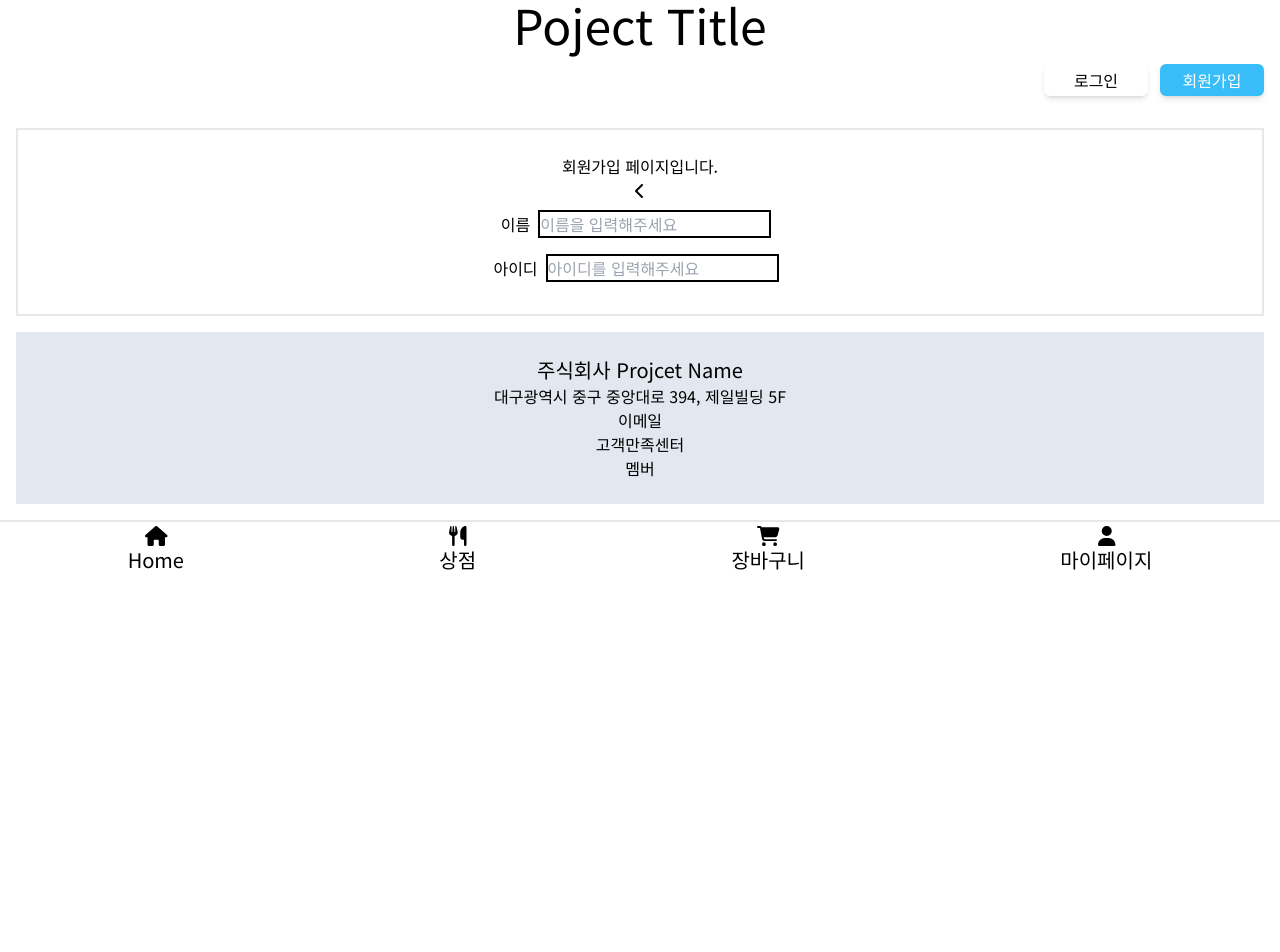
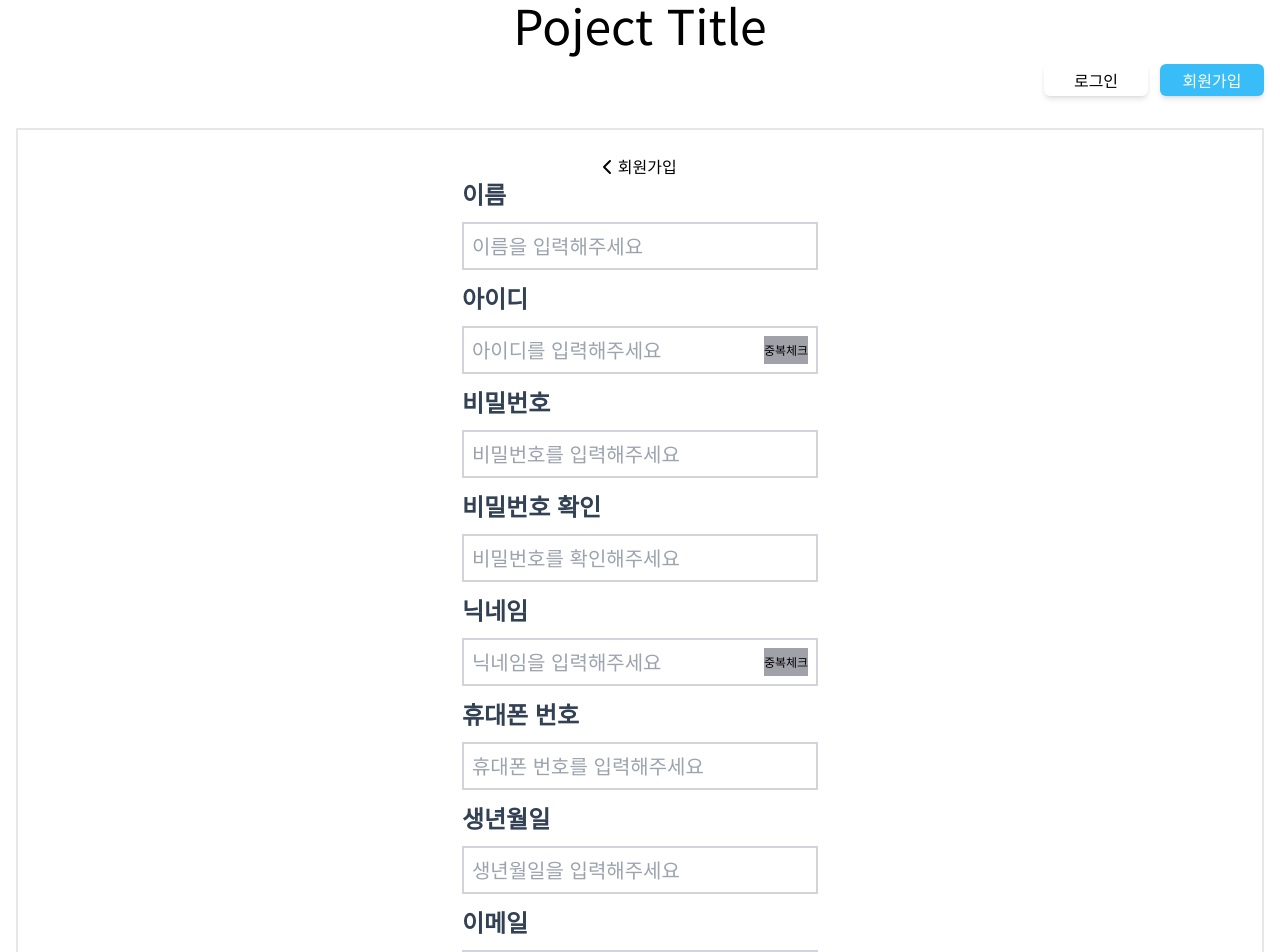
Before and after one commit to Banjae/BaedalUniv, a React (Create React App) app: page /Signup in a window 1280 px wide. Shown: the top 952 px of the page. Before the commit the page ends 800 px from the top, so only its background shows below. Built offline with nearby package versions, Linux system fonts and the light colour scheme.

Commit message:
로그인, 회원가입  페이지 기본 레이아웃 완료

```diff
--- a/src/pages/About.js
+++ b/src/pages/About.js
@@ -38,7 +38,7 @@ const Name = tw.div`
 
 const About = () => {
   useEffect(() => {
-    AOS.init({ once: true });
+    AOS.init();
   });
 
   const navigate = useNavigate();
--- a/src/pages/Login.js
+++ b/src/pages/Login.js
@@ -1,51 +1,102 @@
 // Login page
-import React from "react";
+import React, {useState} from "react";
 import { Link, useNavigate } from "react-router-dom";
 // FontAwesome Icon 적용
 import { FontAwesomeIcon } from "@fortawesome/react-fontawesome";
 import { faChevronLeft } from "@fortawesome/free-solid-svg-icons";
+import { faChalkboardUser } from "@fortawesome/free-solid-svg-icons";
+
+
 // tailwind-styled-component
 import tw from "tailwind-styled-components";
 
+const Title = tw.div`
+flex
+justify-start
+ml-3
+font-semibold
+text-2xl
+text-slate-700
+`;
+
 const InputBt = tw.input`
-  border-black
+flex
+justify-start
+m-3
+p-2
 border-2
-  focus:border-4
-  m-2
+border-gray-300
+h-12
+font-medium
+text-xl
 `;
 
 const LoginBt = tw.button`
-  bg-indigo-400
-  text-slate-200
-  w-3/6
+bg-zinc-400
+text-base
+font-normal
+mt-20
+mb-20
 `;
 
 const SignupBt = tw.button`
   hover:underline
   hover:font-semibold
+  font-semibold
+  pl-2
+  pr-2
 `;
 
+
 const Login = () => {
+  const [id, setId] = useState("");
+  const [pw, setPw] = useState("");
+
+  // 로그인 처리
+  const signInFunc =(event) =>{
+    if (!id) {
+      return alert("아이디를 입력하세요.");
+    }
+    if (!pw) {
+      return alert("비밀번호를 입력하세요.");
+    }
+  }
+
+
+
   const navigate = useNavigate();
 
   return (
     <>
-      <div>로그인</div>
+      <div>
         <button onClick={() => navigate(-1)}>
           <FontAwesomeIcon icon={faChevronLeft} />
         </button>
-      <div className="flex flex-col">
+        로그인
+      </div>
+
+      <div className="flex flex-col items-center">
         <div>
-          아이디
-          <InputBt type="text" placeholder="아이디를 입력해주세요" />
+          <Title>아이디</Title>
+          <InputBt type="text"
+          placeholder="아이디를 입력해주세요" />
         </div>
+
         <div>
-          비밀번호
-          <InputBt type="password" placeholder="비밀번호를 입력해주세요" />
+          <Title>비밀번호</Title>
+          <InputBt type="password"
+          placeholder="비밀번호를 입력해주세요" />
         </div>
+      </div>
+
+
       <div>
-          <LoginBt>로그인</LoginBt>
+      <FontAwesomeIcon icon={faChalkboardUser} />
+        <LoginBt onClick={(e)=>signInFunc(e)}>
+          로그인
+        </LoginBt>
       </div>
+
       <div>
         다양한 혜택을 위해
         <SignupBt>
@@ -53,7 +104,6 @@ const Login = () => {
         </SignupBt>
         하기!
       </div>
-      </div>
     </>
   );
 };
--- a/src/pages/SIgnup.js
+++ b/src/pages/SIgnup.js
@@ -1,5 +1,6 @@
 // Signup page
 import React from "react";
+import { useState } from "react";
 import { useNavigate } from "react-router-dom";
 // FontAwesome Icon 적용
 import { FontAwesomeIcon } from "@fortawesome/react-fontawesome";
@@ -7,29 +8,261 @@ import { faChevronLeft } from "@fortawesome/free-solid-svg-icons";
 // tailwind-styled-component
 import tw from "tailwind-styled-components";
 
-const InputBt = tw.input`
-  border-black
+const Title = tw.div`
+flex
+justify-start
+ml-3
+font-semibold
+text-2xl
+text-slate-700
+`;
+
+const Bt = tw.div`
+  flex
+  justify-start
+  m-3
+  p-2
   border-2
-  focus:border-4
-  m-2
+  border-gray-300
+  h-12
+  font-medium
+  text-xl
 `;
+
+const Check = tw.button`
+font-medium
+text-xs
+bg-zinc-400
+`;
+
+const Join = tw.button`
+w-full
+bg-zinc-400
+text-base
+font-normal
+`
 
 const SIgnup = () => {
   const navigate = useNavigate();
+
+  const [name, setName] = useState("");
+  const [id, setId] = useState("");
+  const [pw, setPw] = useState("");
+  const [pwCheck, setPwCheck] = useState("");
+  const [nickName, setNickName] = useState("");
+  const [phoneNum, setPhoneNum] = useState("");
+  const [birth, setBirth] = useState("");
+  const [email, setEmail] = useState("");
+
+  const registFunc = (e) => {
+    e.preventDefault();
+    //  1. 빈문자열 일때, 경고창 띄우기
+    if (!name) {
+      return alert("이름을 입력하세요");
+    }
+    if (!id) {
+      return alert("아이디를 입력하세요");
+    }
+    if (!pw) {
+      return alert("비밀번호를 입력하세요");
+    }
+    if (!pwCheck) {
+      return alert(" 비밀번호 확인을 입력하세요");
+    }
+    // 비밀번호가 같은지 비교처리
+    if (pw !== pwCheck) {
+      return alert("비밀번호는 같아야 합니다.");
+    }
+    if (!nickName) {
+      return alert(" 닉네임을 입력하세요");
+    }
+    if (!phoneNum) {
+      return alert(" 휴대번호를 입력하세요");
+    }
+    if (!birth) {
+      return alert(" 생년월일을 입력하세요");
+    }
+    if (!email) {
+      return alert(" 이메일을 입력하세요");
+    }
+  };
+
+//    // 3. 아이디, 닉네임, 이메일 검사요청
+//    if (!idCheck) {
+//     return alert("아이디 중복검사를 해주세요.");
+//   }
+//   if (!nickNameCheck) {
+//     return alert("닉네임 중복검사를 해주세요.");
+//   }
+//   if (!emailCheck) {
+//     return alert("이메일 중복검사를 해주세요.");
+//   }
+
+
+
+// // 2. 아이디,닉네임, 이메일 중복 검사
+// const [idCheck, setIdCheck] = useState(false);
+// const [nickNameCheck, setNickNameCheck] = useState(false);
+// const [emailCheck, setEmailCheck] = useState(false);
+
+
+//   const idCheckFn = (e) => {
+//     e.preventDefault();
+//     // 아이디가 입력되었는지 체크
+//     if (!id) {
+//       return alert("아이디를 입력해주세요");
+//     }
+
+//   }
+//   const nickNameCheckFn = (e) => {
+//     e.preventDefault();
+//     // 닉네임이 입력되었는지 체크
+//     if (!nickName) {
+//       return alert("닉네임을 입력해주세요");
+//     }
+//   }
+//   const emailCheckFn = (e) => {
+//     e.preventDefault();
+//     // 닉네임이 입력되었는지 체크
+//     if (!email) {
+//       return alert("이메일을 입력해주세요");
+//     }
+//   }
+
+
+
   return (
     <>
-      <div>회원가입 페이지입니다.</div>
-      <button onClick={() => navigate(-1)}>
-        <FontAwesomeIcon icon={faChevronLeft} />
-      </button>
       <div>
-        이름
-        <InputBt type="text" placeholder="이름을 입력해주세요" />
+        <button onClick={() => navigate(-1)}>
+          <FontAwesomeIcon icon={faChevronLeft} />
+        </button>{" "}
+        회원가입
       </div>
-      <div>
-        아이디
-        <InputBt type="text" placeholder="아이디를 입력해주세요" />
+
+      <div className="flex flex-col items-center">
+        <div>
+          <Title>이름</Title>
+          <Bt>
+            <input
+              type="text"
+              placeholder="이름을 입력해주세요"
+              required
+              value={name}
+              onChange={(e) => setName(e.target.value)}
+            />
+          </Bt>
+
+          <Title>아이디</Title>
+          <Bt>
+            <input
+              type="text"
+              placeholder="아이디를 입력해주세요"
+              required
+              value={id}
+              onChange={(e) => setId(e.target.value)}
+              minLength={3}
+            />
+            <Check >중복체크</Check>
+          </Bt>
+
+          <Title>비밀번호</Title>
+          <Bt>
+            <input
+              type="password"
+              required
+              value={pw}
+              maxLength={16}
+              minLength={8}
+              onChange={(e) => setPw(e.target.value)}
+              placeholder="비밀번호를 입력해주세요"
+            />
+          </Bt>
+
+          <Title>비밀번호 확인</Title>
+          <Bt>
+            <input
+              type="password"
+              required
+              value={pwCheck}
+              maxLength={16}
+              minLength={8}
+              onChange={(e) => setPwCheck(e.target.value)}
+              placeholder="비밀번호를 확인해주세요"
+            />
+          </Bt>
+
+          <Title>닉네임</Title>
+          <Bt>
+            <input
+              type="text"
+              placeholder="닉네임을 입력해주세요"
+              required
+              value={nickName}
+              onChange={(e) => setNickName(e.target.value)}
+              maxLength={10}
+              minLength={2}
+            />
+            <Check  >중복체크</Check>
+          </Bt>
+
+          <Title>휴대폰 번호</Title>
+          <Bt>
+            <input
+              type="tell"
+              required
+              value={phoneNum}
+              onChange={(e) => setPhoneNum(e.target.value)}
+              placeholder="휴대폰 번호를 입력해주세요"
+            />
+          </Bt>
+
+          <Title>생년월일</Title>
+          <Bt>
+            <input
+              type="text"
+              required
+              value={birth}
+              onChange={(e) => setBirth(e.target.value)}
+              placeholder="생년월일을 입력해주세요"
+            />
+          </Bt>
+
+          {/* 서비스 이용장소 */}
+          {/* <Title for="pet-select">Choose a pet:</Title>
+
+<select name="pets" id="pet-select">
+<option value="">--Please choose an option--</option>
+<option value="dog">Dog</option>
+<option value="cat">Cat</option>
+<option value="hamster">Hamster</option>
+<option value="parrot">Parrot</option>
+<option value="spider">Spider</option>
+<option value="goldfish">Goldfish</option>
+</select> */}
+
+          <Title>이메일</Title>
+          <Bt>
+            <input
+              type="email"
+              required
+              value={email}
+              onChange={(e) => setEmail(e.target.value)}
+              placeholder="이메일을 입력해주세요"
+            />
+            <Check  >중복체크</Check>
+          </Bt>
+
+          <Join
+            onClick={(e) => {
+              registFunc(e);
+            }}
+          >
+            가입하기
+          </Join>
+        </div>
       </div>
+
     </>
   );
 };
--- a/src/pages/mypage/Mypage.js
+++ b/src/pages/mypage/Mypage.js
@@ -5,12 +5,22 @@ import MypageList from "./MypageList";
 import MypageQuit from "./MypageQuit";
 import MypageSave from "./MypageSave";
 // tailwind-styled-component
-// import tw from "tailwind-styled-components";
+import tw from "tailwind-styled-components";
+// FontAwesome Icon 적용
+import { FontAwesomeIcon } from "@fortawesome/react-fontawesome";
+import { faUserXmark } from "@fortawesome/free-solid-svg-icons";
+
+
+const Title = tw.div`
+  text-4xl
+  text-orange-500
+`;
 
 const Mypage = () => {
   return (
     <>
-      <h2>마이페이지</h2>
+      <div className="text-4xl text-orange-500"> 마이페이지</div>
+      <Title>마이페이지</Title>
       <ul>
         <li>
           <Link to="/Mypage/edit">정보수정</Link>
@@ -19,7 +29,11 @@ const Mypage = () => {
           <Link to="/Mypage/list">주문내역</Link>
         </li>
         <li>
-          <Link to="/Mypage/quit">회원탈퇴</Link>
+          <Link to="/Mypage/quit">
+            <Title >
+              <FontAwesomeIcon icon={faUserXmark} />
+            </Title>주문취소
+          </Link>
         </li>
         <li>
           <Link to="/Mypage/save">아낀배달비는?</Link>
--- a/src/pages/mypage/MypageList.js
+++ b/src/pages/mypage/MypageList.js
@@ -1,7 +1,18 @@
 import React from "react";
+// tailwind-styled-component
+import tw from "tailwind-styled-components";
+
+const List = tw.div`
+  decoration-green-300
+  underline
+`;
 
 const MypageList = () => {
-  return <div>마이페이지 안의 주문리스트입니다.</div>;
+  return (
+    <div>
+      <List>마이페이지 안의 주문리스트입니다.</List>
+    </div>
+  );
 };
 
 export default MypageList;
--- a/src/pages/mypage/MypageSave.js
+++ b/src/pages/mypage/MypageSave.js
@@ -1,7 +1,7 @@
 import React from "react";
 
 const MypageSave = () => {
-  return <div>마이페이지안의 아낀배달비 페이지입니다.</div>;
+  return <div>지은님 화이팅.</div>;
 };
 
 export default MypageSave;
```
Also changed, not shown: src/pages/mypage/MypageEdit.js (+9 -1 lines). Lines whose indentation alone changed are shown as unchanged.
